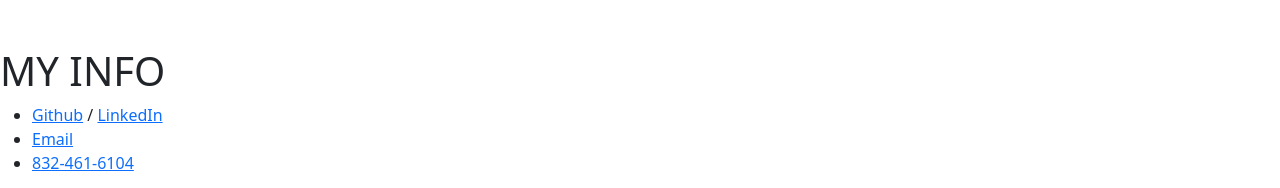
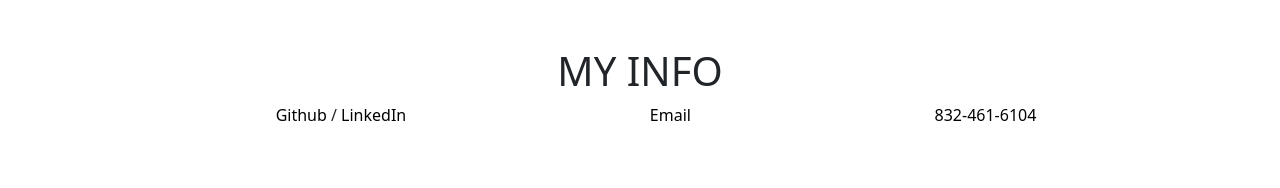
Before and after one commit to NoahTidwell/my-react-portfolio, a React (Create React App) app: page / in a window 1280 px wide. Shown: the part 1242-1430 px from the top of the page. After the commit the page ends 1385 px from the top, so only its background shows below. Built offline with nearby package versions, Linux system fonts and the light colour scheme.

Commit message:
update Contact stylesheet

```diff
--- a/src/components/contact/contact.css
+++ b/src/components/contact/contact.css
@@ -0,0 +1,22 @@
+.contact_container a {
+    color: black;
+    text-decoration: none; /* no underline */
+
+  }
+
+  .contact_container a:hover {
+      background-color: var(--font-color-hover);
+  }
+
+  h1 {
+      text-align: center;
+  }
+
+  .contact_container ul {
+      list-style-type: none;
+      display: flex;
+      flex-wrap: wrap;
+      justify-content: space-evenly;
+      margin: 5;
+      padding: 5;
+  }
```
